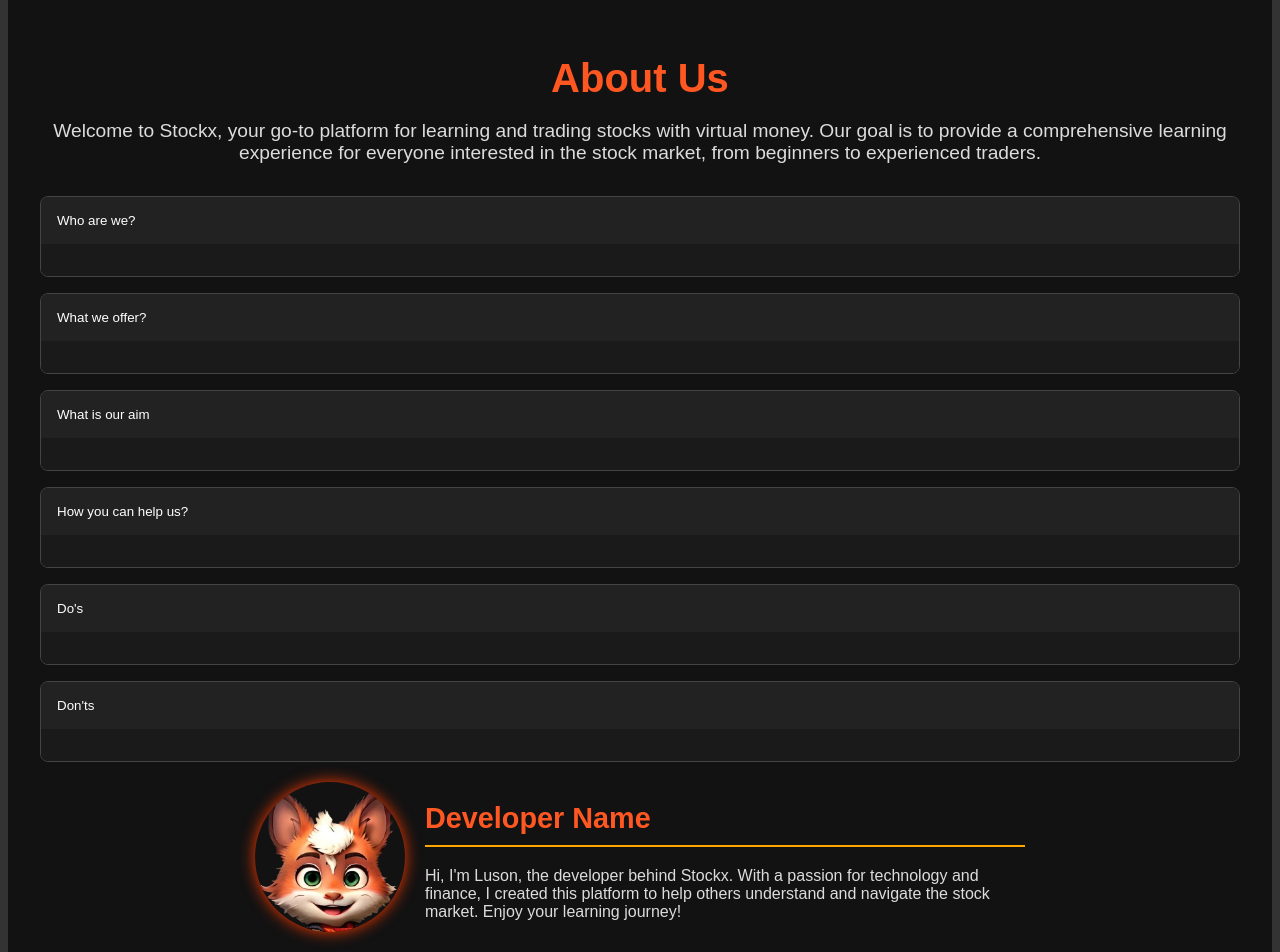
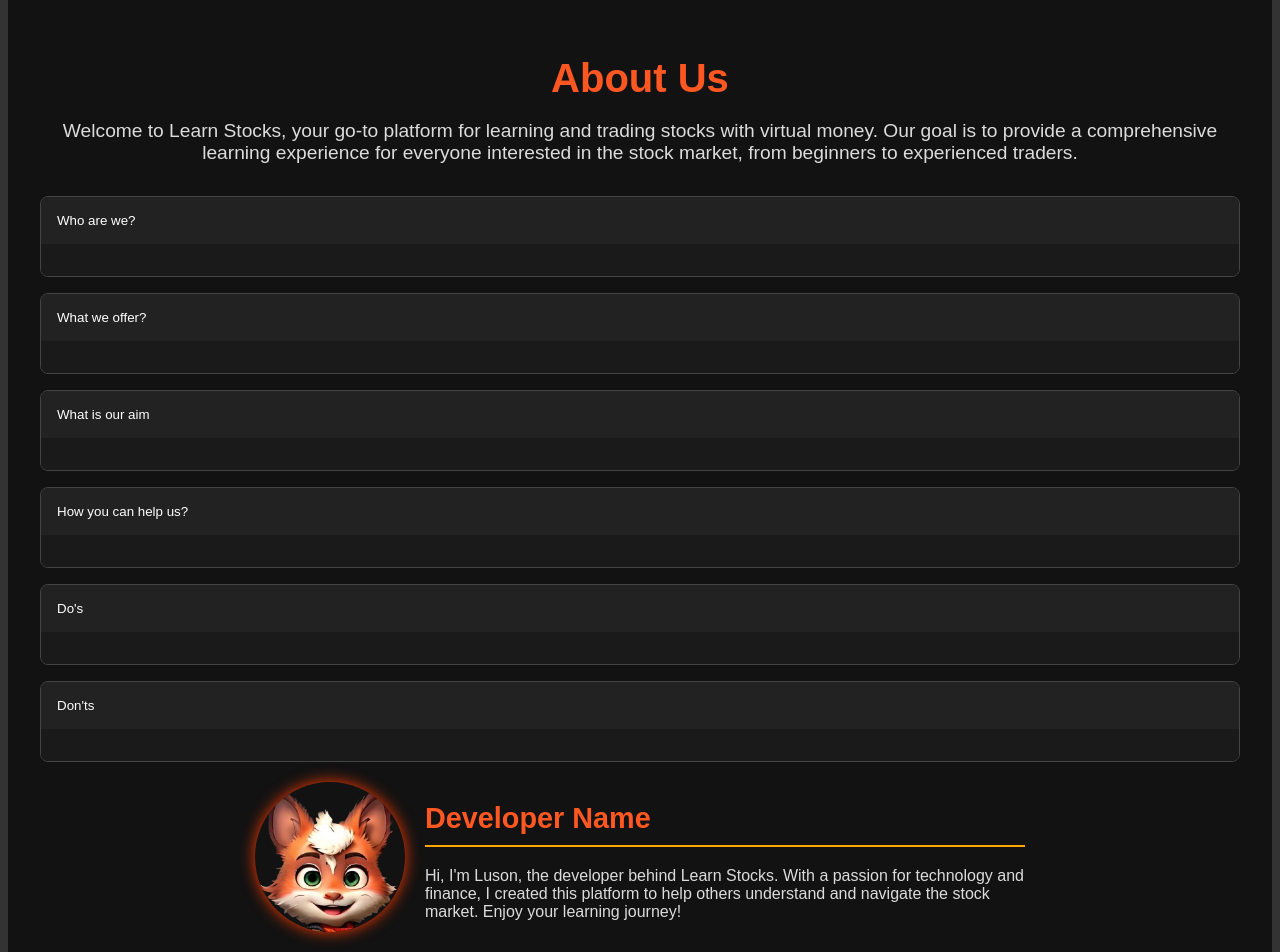
Before and after one commit to Luson045/frontend, a React (Create React App) app: page /about in a window 1280 px wide. Shown: the part 120-1072 px from the top of the page. Built offline with nearby package versions, Linux system fonts and the light colour scheme; no server answers.

Commit message:
Update About.jsx

```diff
--- a/src/components/About.jsx
+++ b/src/components/About.jsx
@@ -27,7 +27,7 @@
                 {/* Hero Section */}
                 <div className="about-hero">
                     <h1>About Us</h1>
-                    <p>Welcome to Stockx, your go-to platform for learning and trading stocks with virtual money. Our goal is to provide a comprehensive learning experience for everyone interested in the stock market, from beginners to experienced traders.</p>
+                    <p>Welcome to Learn Stocks, your go-to platform for learning and trading stocks with virtual money. Our goal is to provide a comprehensive learning experience for everyone interested in the stock market, from beginners to experienced traders.</p>
                 </div>
                 {/* Features Accordion Section */}
                 <div className="features-accordion">
@@ -54,7 +54,7 @@
                     />
                     <div className="developer-info">
                         <h2>Developer Name</h2>
-                        <p>Hi, I'm Luson, the developer behind Stockx. With a passion for technology and finance, I created this platform to help others understand and navigate the stock market. Enjoy your learning journey!</p>
+                        <p>Hi, I'm Luson, the developer behind Learn Stocks. With a passion for technology and finance, I created this platform to help others understand and navigate the stock market. Enjoy your learning journey!</p>
                     </div>
                 </div>
             </div>
```
